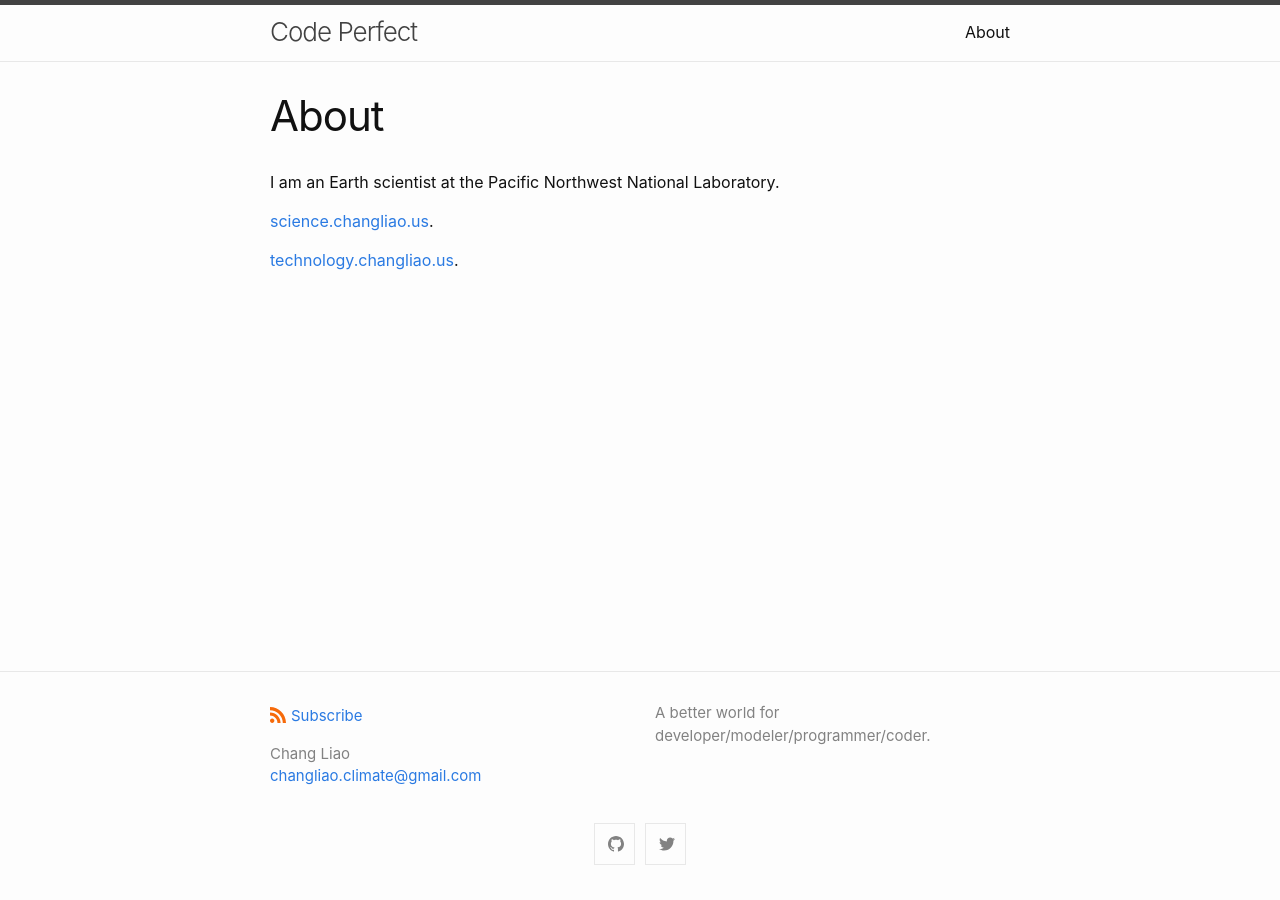
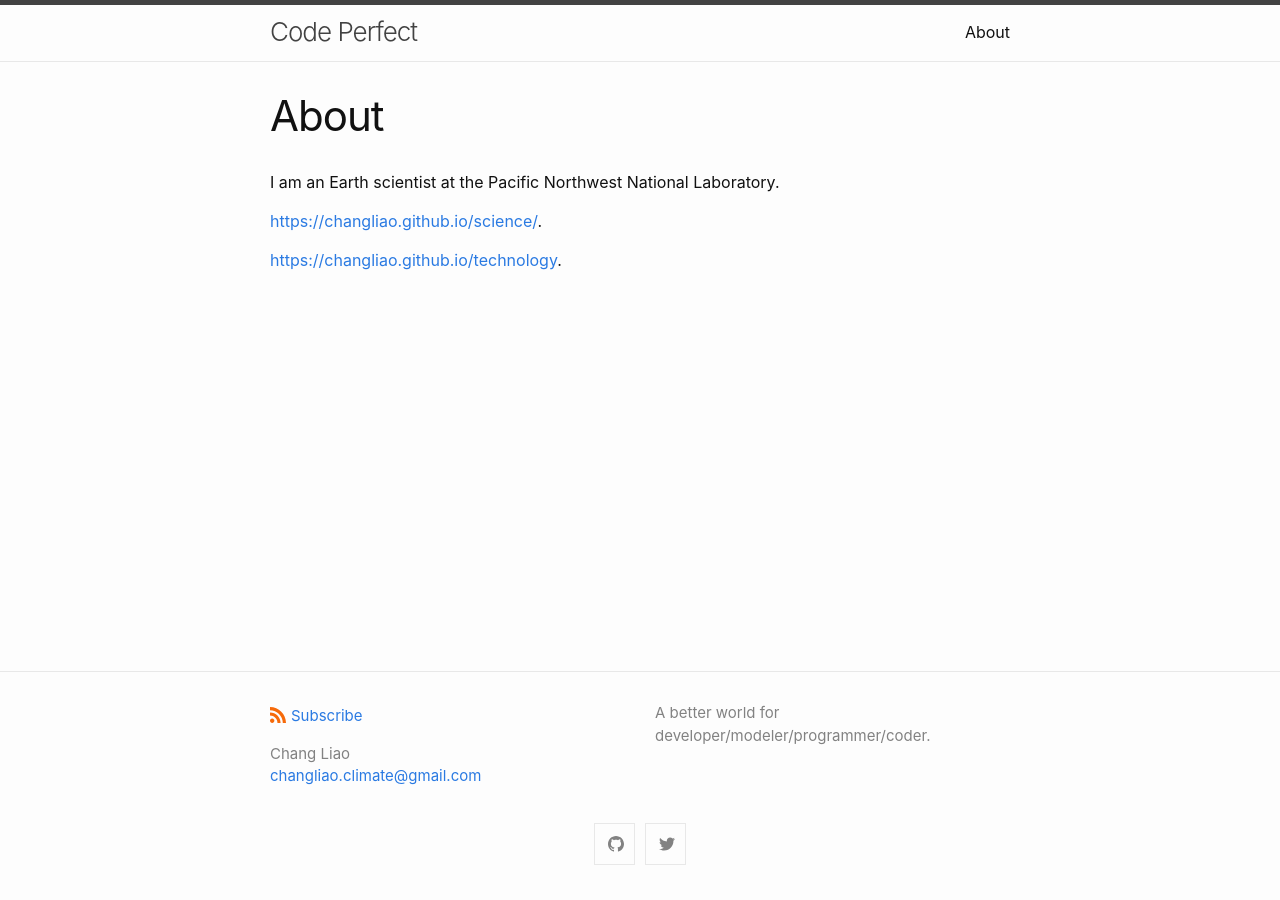
Before and after one commit to changliao/eco3dxx, a Jekyll site: the page built from about.md, in a window 1280 px wide. Built offline with Jekyll 4.4.1, drawn with Linux system fonts in a browser that asks for light colours.

```diff
--- a/about.md
+++ b/about.md
@@ -5,6 +5,7 @@ permalink: /about/
 ---
 I am an Earth scientist at the Pacific Northwest National Laboratory.
 
-[science.changliao.us](http://science.changliao.us).
 
-[technology.changliao.us](http://technology.changliao.us).
+[https://changliao.github.io/science/](https://changliao.github.io/science/).
+
+[https://changliao.github.io/technology](https://changliao.github.io/technology/).
```
Also changed, not shown: readme.md.
